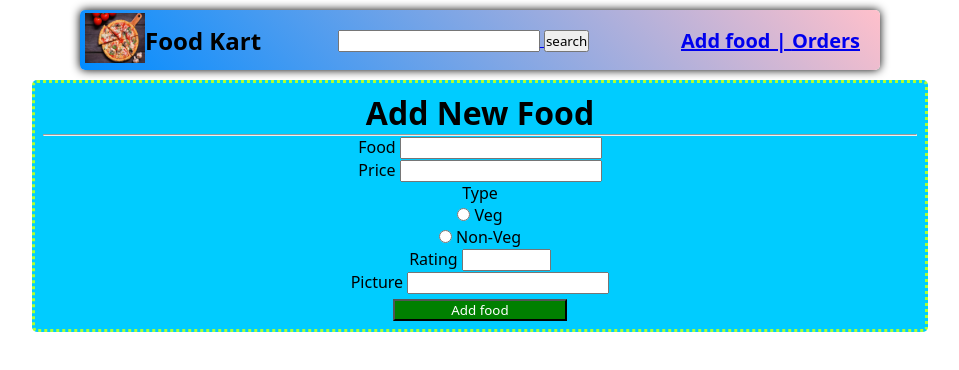
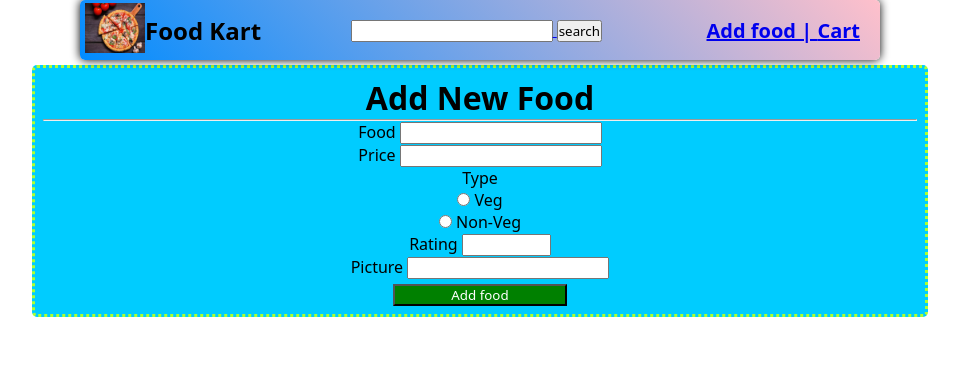
Before and after one commit to SatishSingh0313/Food-Menu, a React (Create React App) app: page /addfood in a window 1280 px wide. Shown: the top 370 px of the page, without its empty margins (160-1119 px from the left). Built offline with nearby package versions, Linux system fonts and the light colour scheme.

Commit message:
Food Menu

```diff
--- a/src/App.jsx
+++ b/src/App.jsx
@@ -9,22 +9,28 @@ import { BrowserRouter as Router, Switch, Route } from 'react-router-dom';
 import Updatefood from './components/Updatefood';
 
 function App() {
+
   return (
-    <Router>
     <div className="App">
-     <Navbar/>
+
+      <Router>
+
+        <Navbar />
+
         <Switch>
 
-          <Route exact path="/"> <Home/> </Route>
-          <Route path="/addfood"> <Addfood/> </Route>
-          <Route path="/fooddetails:id"> <Fooddetails/> </Route>
-          <Route path="/search:searchKey"> <Searchfood/> </Route>
-          <Route path="/update:id"> <Updatefood/> </Route>
-          <Route path="/orders"> <Orders/> </Route>
+          <Route exact path="/"> <Home /> </Route>
+          <Route path="/addfood"> <Addfood /> </Route>
+          <Route path="/fooddetails:id"> <Fooddetails /> </Route>
+          <Route path="/search:searchKey"> <Searchfood /> </Route>
+          <Route path="/update:id"> <Updatefood /> </Route>
+          <Route path="/orders"> <Orders /> </Route>
 
-      </Switch>
+        </Switch>
+
+      </Router>
+
     </div>
-  </Router>
   );
 }
 export default App;
--- a/src/components/Navbar.jsx
+++ b/src/components/Navbar.jsx
@@ -1,16 +1,13 @@
-import  food from  '../food..png'
+import food from '../food..png'
 import { Link } from 'react-router-dom'
-// import berger from '../berger.png'
 import { useState } from 'react'
-const Navbar1  =()=>{
-    let [searchKey,setsearchkey]=useState("");
+
+const Navbar = () => {
+    let [searchKey, setsearchkey] = useState("");
+
     return (
 
         <nav className='b'>
-           {/* <div className="logo1">
-            <img src={food} alt="logo1" />
-            <h1>Pizza</h1>
-           </div> */}
             <div className="logo">
                 <Link to="/"><img src={food} alt="logo" /></Link>
                 <h1>Food Kart</h1>
@@ -18,15 +15,15 @@ const Navbar1  =()=>{
             </div>
 
             <div className="searchbar">
-         <input type="search" value={searchKey}onChange={ (e)=>{setsearchkey(e.target.value);} } />
+                <input type="search" value={searchKey} onChange={(e) => { setsearchkey(e.target.value); }} />
 
-         <Link to={`/Search-${searchKey}`}> <button>search</button></Link>
+                <Link to={`/search${searchKey}`}> <button>search</button></Link>
             </div>
 
 
             <div className="navlinks">
                 <Link to="/addfood">Add food | </Link>
-            <Link to="/orders">Orders</Link>
+                <Link to="/orders">Cart</Link>
             </div>
 
         </nav>
@@ -35,4 +32,4 @@ const Navbar1  =()=>{
 
     )
 }
-export  default Navbar1
+export default Navbar
--- a/src/components/Searchfood.jsx
+++ b/src/components/Searchfood.jsx
@@ -1,15 +1,15 @@
-import { useEffect,useState } from "react";
+import { useEffect, useState } from "react";
 import { useParams } from "react-router-dom";
 import Foodlist from "./Foodlist";
 
 
 const Searchfood = () => {
 
-    let {searchKey} = useParams();
+    let { searchKey } = useParams();
     let [items, setItems] = useState(null)
     let [pending, setPending] = useState(true)
-    // let[pending , setPending] = useState( true )
     let [error, setError] = useState(null)
+
     useEffect(() => {
         setTimeout(() => {
             console.log("fetch  starts");
@@ -27,18 +27,18 @@ const Searchfood = () => {
                 .then((data) => { setItems(data); setPending(false) })
                 .catch((err) => { setError(err.message); setPending(false) })
 
-        }, 100)
+        }, 500)
     }, [])
 
 
     return (
 
-        <div>
-            <h1> Search Result : </h1>
-    {error && <h1>{error}</h1>}
-     {pending && <div className="loader" > </div>}
+        <div className="home">
+            {/* <h1> Search Result : </h1> */}
+            {error && <h1>{error}</h1>}
+            {pending && <div className="loader" > </div>}
 
-     {items && <Foodlist items={items.filter( (food)=>{return food.foodName.toUpperCase().includes(searchKey.toUpperCase())})} title="Search Result" />}
+            {items && <Foodlist items={items.filter((food) => { return food.foodName.toUpperCase().includes(searchKey.toUpperCase()) })} title="Search Result" />}
 
 
         </div>
--- a/src/index.css
+++ b/src/index.css
@@ -11,7 +11,7 @@
     background: linear-gradient(45deg , rgb(0, 140, 255) , pink);
     width: 800px;
     height: 60px;
-    margin: 10px auto ;
+    margin: 0px auto ;
     padding: 0px 5px;
     display: flex;
     border-radius: 5px;
```
Also changed, not shown: src/components/Fooddetails.jsx (+9 -9 lines). Lines whose indentation alone changed are shown as unchanged.
